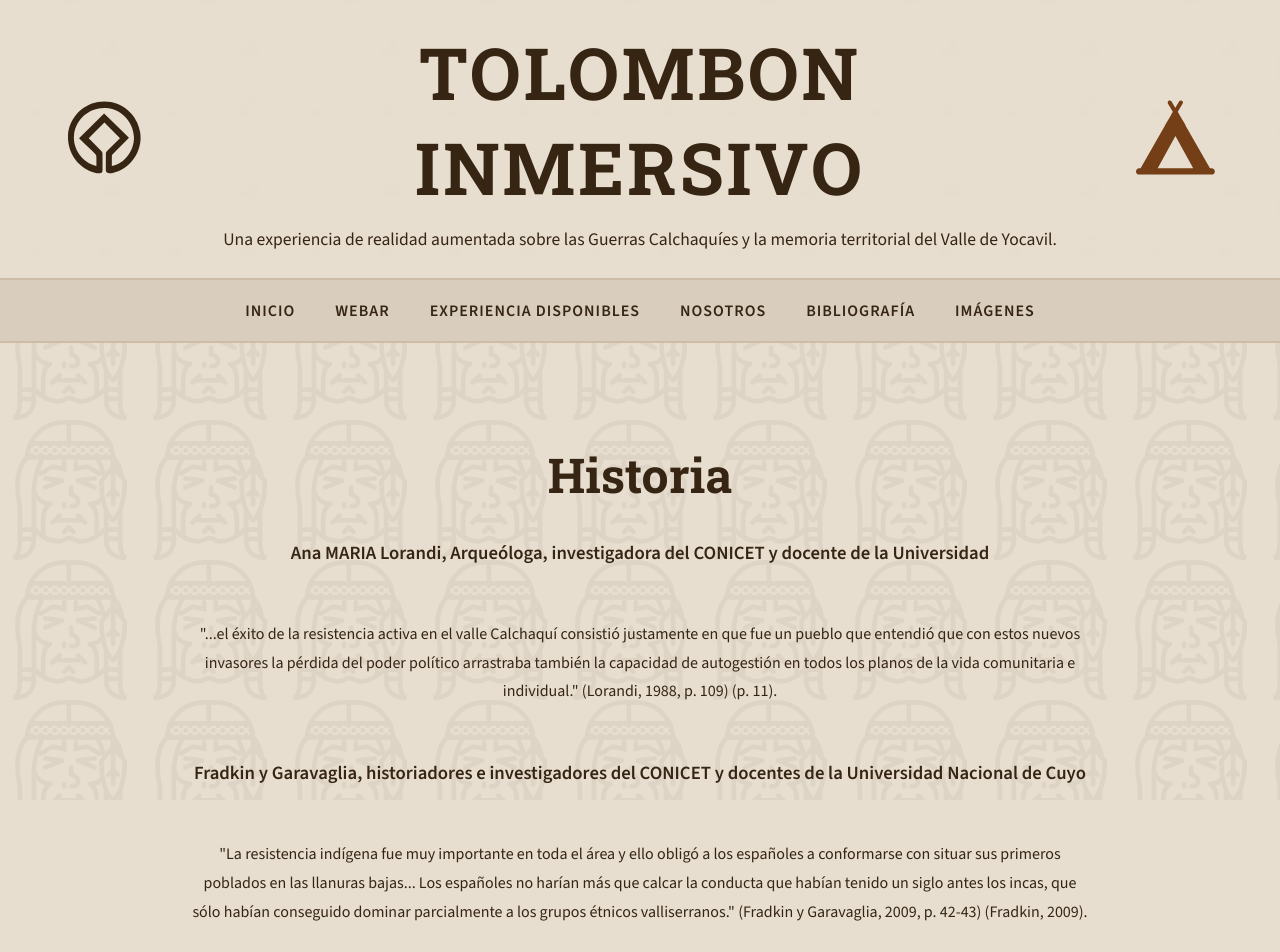
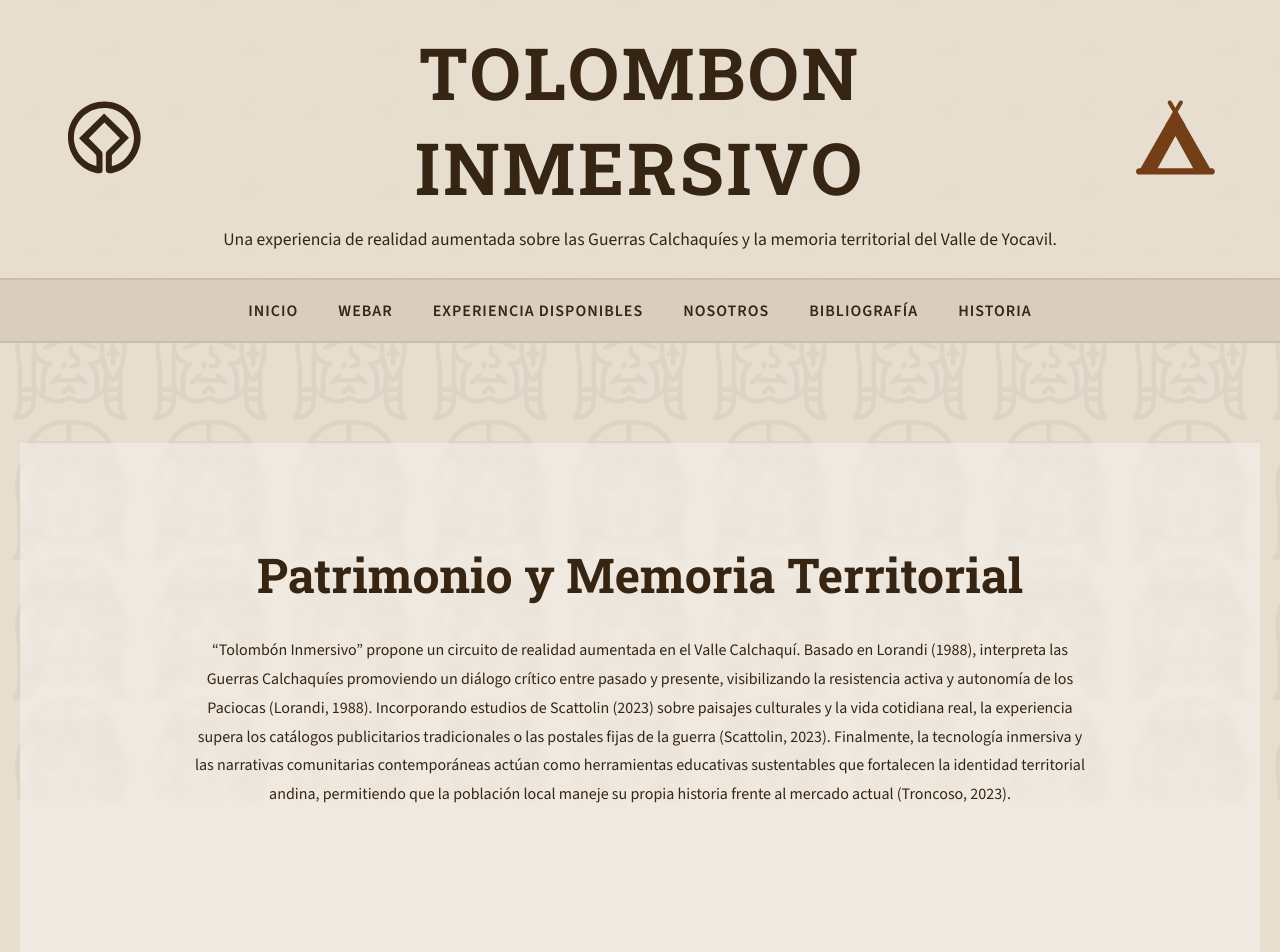
Before and after one commit to galurralde/tolombon-inmersivo, a React (Vite) app: page /imagenes in a window 1280 px wide. Shown: the top 952 px of the page. Built offline with nearby package versions, Linux system fonts and the light colour scheme.

Commit message:
control de cambio en la solapa de Imagenes a Historia y el contenido dentro de ella y Patrimonio

```diff
--- a/src/components/Navbar.jsx
+++ b/src/components/Navbar.jsx
@@ -22,7 +22,7 @@ export default function Navbar() {
       </NavLink>
 
       <NavLink to="/imagenes">
-        Imágenes
+        Historia
       </NavLink>
     </nav>
   );
--- a/src/components/Patrimonio.jsx
+++ b/src/components/Patrimonio.jsx
@@ -7,8 +7,7 @@ export default function Patrimonio() {
       </h2>
 
       <p className="section-text">
-        “Tolombón Inmersivo” propone un circuito de realidad aumentada en el Valle Calchaquí. Basado en Lorandi (1988), interpreta las Guerras Calchaquíes promoviendo un diálogo crítico entre pasado y presente, visibilizando la resistencia activa y autonomía de los Paciocas. Incorporando estudios de Scattolin (2023) sobre paisajes culturales y materialidad cotidiana, la experiencia evita estereotipos exotizantes o la exhibición romantizada de la guerra. Finalmente, la tecnología inmersiva y las narrativas comunitarias contemporáneas actúan como herramientas educativas sustentables que fortalecen la identidad territorial andina, impidiendo la folklorización y la mercantilización acrítica de los pueblos originarios.
-      </p>
+“Tolombón Inmersivo” propone un circuito de realidad aumentada en el Valle Calchaquí. Basado en Lorandi (1988), interpreta las Guerras Calchaquíes promoviendo un diálogo crítico entre pasado y presente, visibilizando la resistencia activa y autonomía de los Paciocas (Lorandi, 1988). Incorporando estudios de Scattolin (2023) sobre paisajes culturales y la vida cotidiana real, la experiencia supera los catálogos publicitarios tradicionales o las postales fijas de la guerra (Scattolin, 2023). Finalmente, la tecnología inmersiva y las narrativas comunitarias contemporáneas actúan como herramientas educativas sustentables que fortalecen la identidad territorial andina, permitiendo que la población local maneje su propia historia frente al mercado actual (Troncoso, 2023).      </p>
 
     </section>
   );
--- a/src/pages/Imagenes.jsx
+++ b/src/pages/Imagenes.jsx
@@ -1,9 +1,10 @@
+import Patrimonio from "../components/Patrimonio";
+
 export default function Imagenes() {
   return (
     <section className="section">
-      <h2 className="section-title">
-        Historia
-      </h2>
+      <Patrimonio />
+
       <h3 className="section-text">
         Ana MARIA Lorandi, Arqueóloga, investigadora del CONICET y docente de la Universidad
       </h3>
--- a/src/pages/Inicio.jsx
+++ b/src/pages/Inicio.jsx
@@ -1,7 +1,6 @@
 import ComoFunciona from "../components/ComoFunciona";
 import Experiencias from "../components/Experiencias";
 import Hero from "../components/Hero";
-import Patrimonio from "../components/Patrimonio";
 import Proyecto from "../components/Proyecto";
 
 export default function Inicio() {
@@ -11,7 +10,6 @@ export default function Inicio() {
       <Proyecto />
       <Experiencias />
       <ComoFunciona />
-      <Patrimonio />
     </>
   );
 }
```
